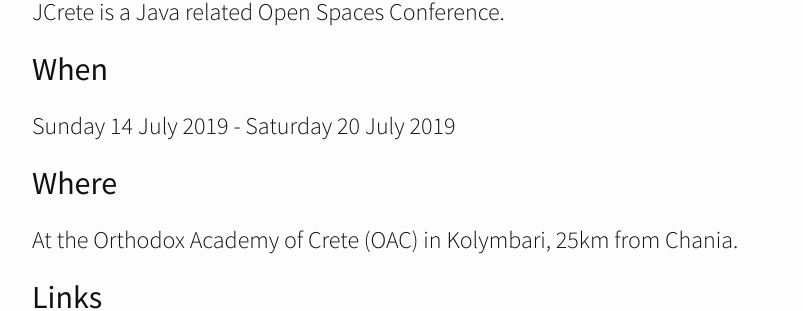
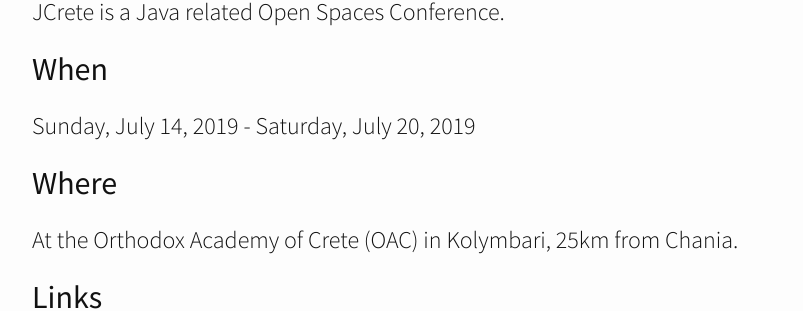
Before and after one commit to irinikp/cretan-dev, a Jekyll site: the page built from _posts/2019-03-14-jcrete.markdown, in a window 1280 px wide. Shown: the part 386-697 px from the top of the page, without its empty margins (238-1041 px from the left). Built offline with Jekyll 4.4.1, drawn with Linux system fonts in a browser that asks for light colours; nearby versions of some CDN libraries.

Commit message:
change the dates format

```diff
--- a/_posts/2019-03-10-agilecrete.markdown
+++ b/_posts/2019-03-10-agilecrete.markdown
@@ -10,7 +10,7 @@
 This year the Heraklion Software Crafters community joins their forces to create a unique unconference where discussions and hack sessions will help team members better understand each other
 
 ## When
-Thursday 5 September 2019 - Saturday 7 September 2019
+Thursday, September 5, 2019 - Saturday, September 7, 2019
 
 ## Where
 At the Orthodox Academy of Crete (OAC) in Kolymbari, 25km from Chania.
--- a/_posts/2019-03-14-jcrete-for-kids.markdown
+++ b/_posts/2019-03-14-jcrete-for-kids.markdown
@@ -8,7 +8,7 @@
 JCrete4Kids is a free event that introduces kids, aged 8-16, to Programming & and Robotics.
 
 ## When
-Sunday 20 July 2019, 09:00 - 14:30
+Sunday, July 20, 2019 09:00 - 14:30
 
 ## Where
 * At the Orthodox Academy of Crete (OAC) in Kolymbari, 25km from Chania.
--- a/_posts/2019-03-14-jcrete.markdown
+++ b/_posts/2019-03-14-jcrete.markdown
@@ -8,7 +8,7 @@
 JCrete is a Java related Open Spaces Conference.
 
 ## When
-Sunday 14 July 2019 - Saturday 20 July 2019
+Sunday, July 14, 2019 - Saturday, July 20, 2019
 
 ## Where
 At the Orthodox Academy of Crete (OAC) in Kolymbari, 25km from Chania.
--- a/_posts/2019-03-17-after-google-io-19.markdown
+++ b/_posts/2019-03-17-after-google-io-19.markdown
@@ -8,7 +8,7 @@
 Join the exclusive opening party and two days packed with latest Google technology and updates on platforms, mobile and web technologies directly for their creators.
 
 ## When
-Friday 14 June 2019 - Sunday 16 June 2019
+Friday, June 14, 2019 - Sunday, June 16, 2019
 
 ## Where
 Heraklion TBD
```
